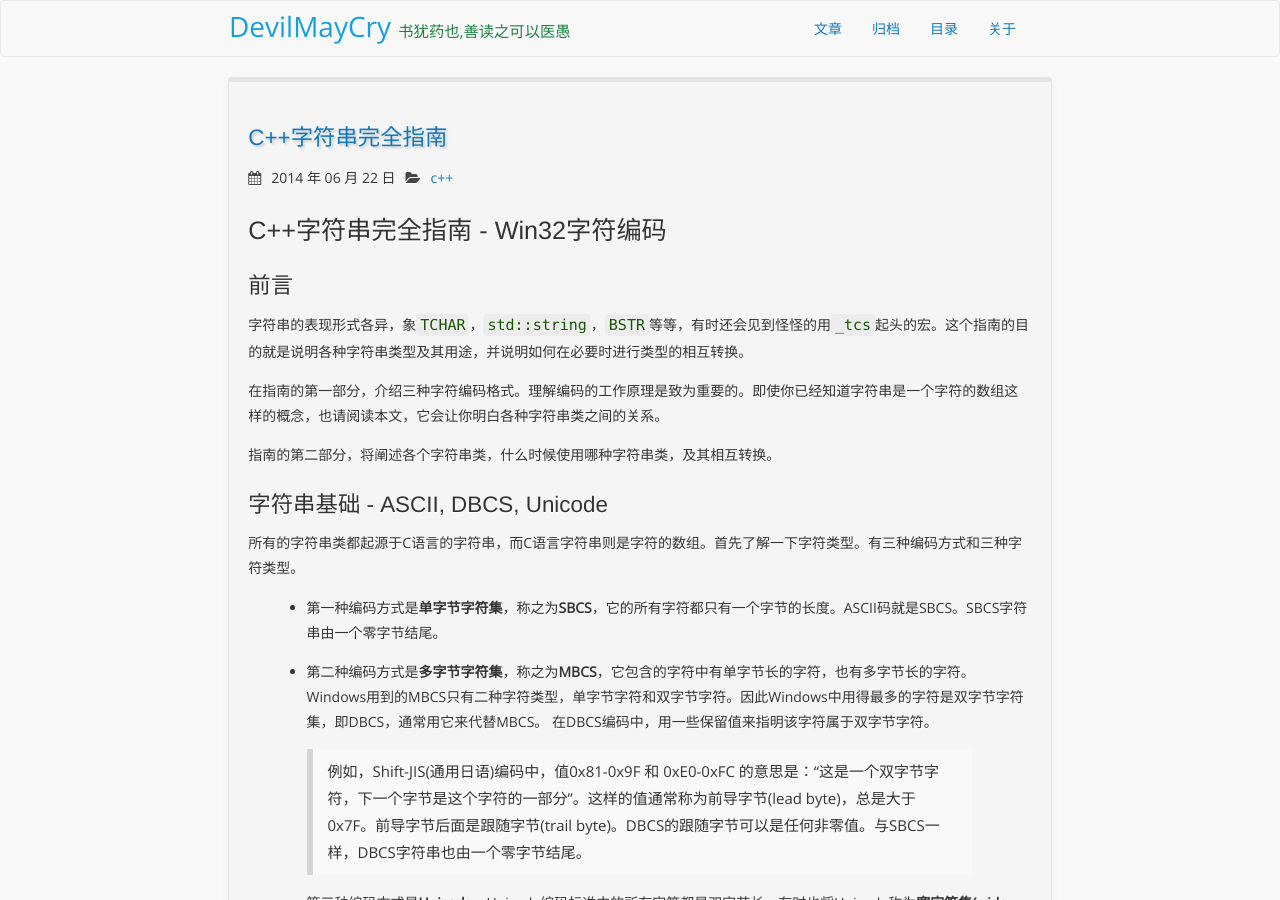
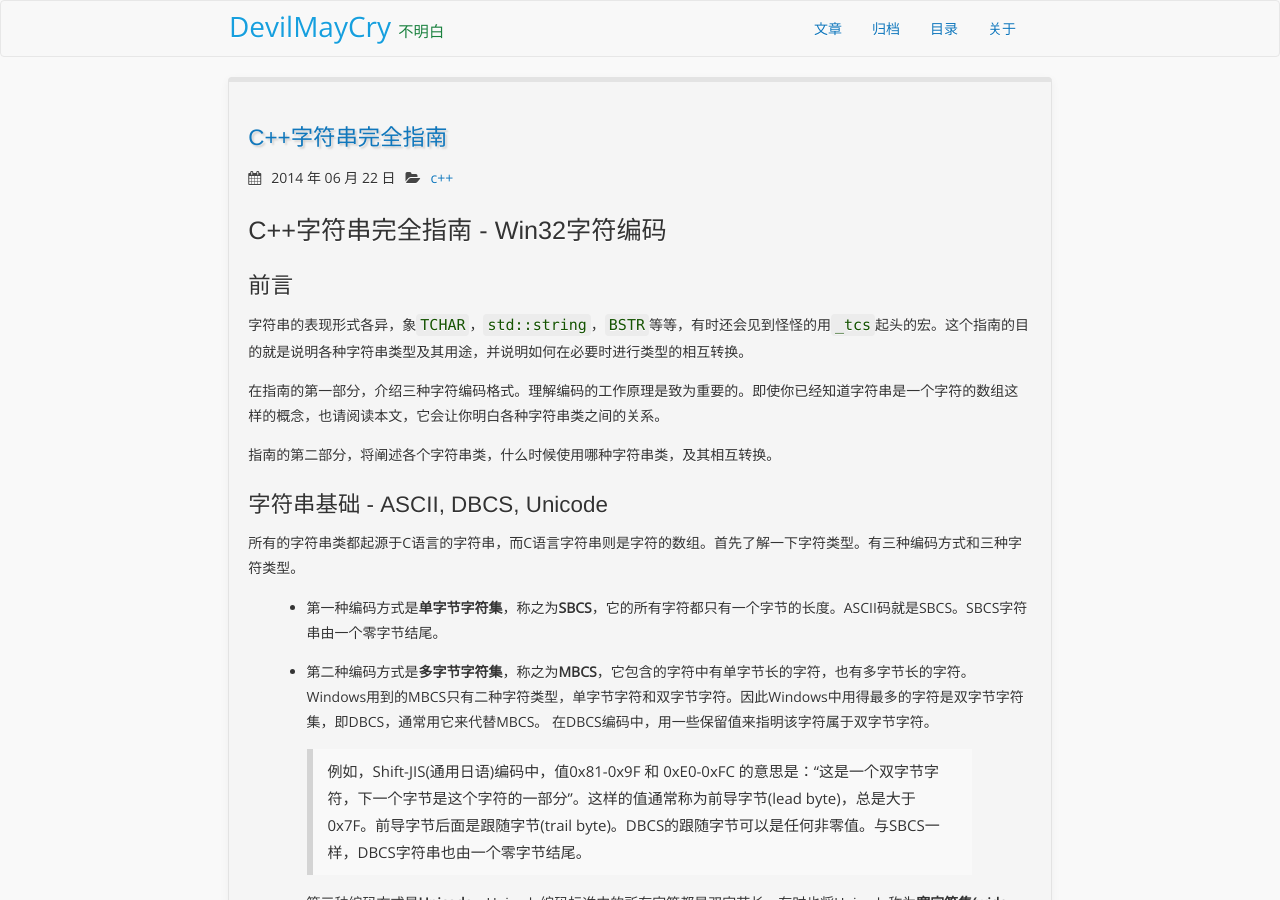
Before and after one commit to lingq/lingq.github.io, a Jekyll site: the page built from index.html, in a window 1280 px wide and 900 px high. Built offline with Jekyll 4.4.1, drawn with Linux system fonts in a browser that asks for light colours; nearby versions of some CDN libraries; Markdown is read by kramdown in place of the engine named in the settings; the list of posts is cut into pages by our own code.

Commit message:
Update _config.yml

```diff
--- a/_config.yml
+++ b/_config.yml
@@ -6,13 +6,11 @@ pygments: true
 paginate: 4
 # enable github favored Markdown
 markdown: redcarpet
-redcarpet:
-  extensions: ["no_intra_emphasis", "fenced_code_blocks", "autolink", "tables", "with_toc_data"]
 
 excerpt_separator: <!-- more -->
 
-title : 书犹药也,善读之可以医愚
-tagline: OpenCV OpenCL
+title :  不明白
+tagline: CPP
 author :
   name : DevilMayCry
   email : xx
```
